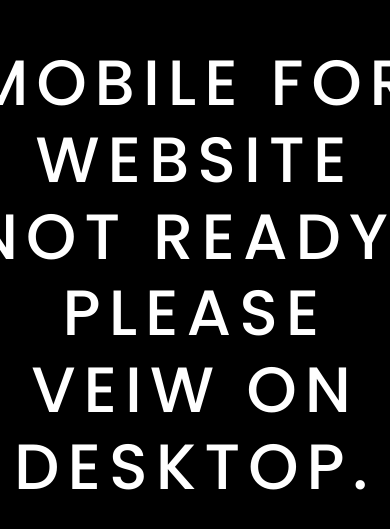
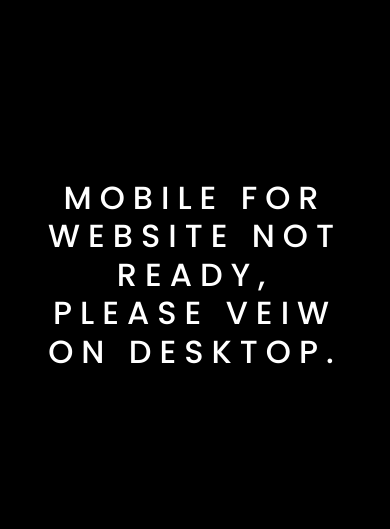
Before and after one commit to matthewslape/my-vue-portfolio, a Vue app: page / in a window 390 px wide. Shown: the part 147-676 px from the top of the page. Built offline with nearby package versions, Linux system fonts and the light colour scheme.

Commit message:
fixed cover

```diff
--- a/src/App.vue
+++ b/src/App.vue
@@ -65,7 +65,8 @@ h3 {
     position: fixed;
     top: 50%;
     left: 50%;
-    width: 30rem;
+    width: 80%;
+    font-size: 2rem;
     transform: translate(-50%, -50%);
     text-transform: uppercase;
     color: white;
```
